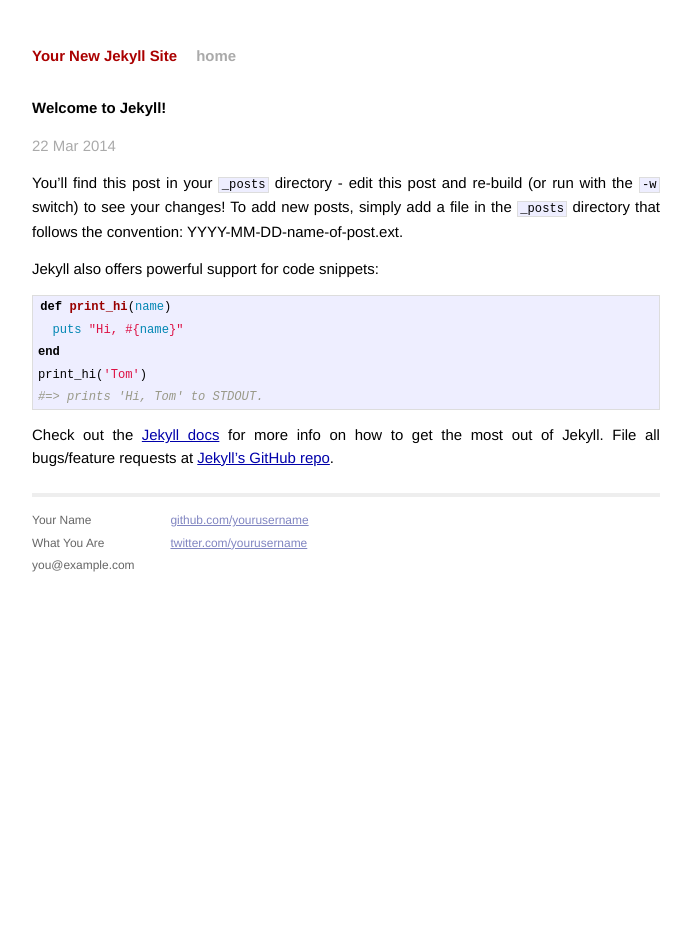
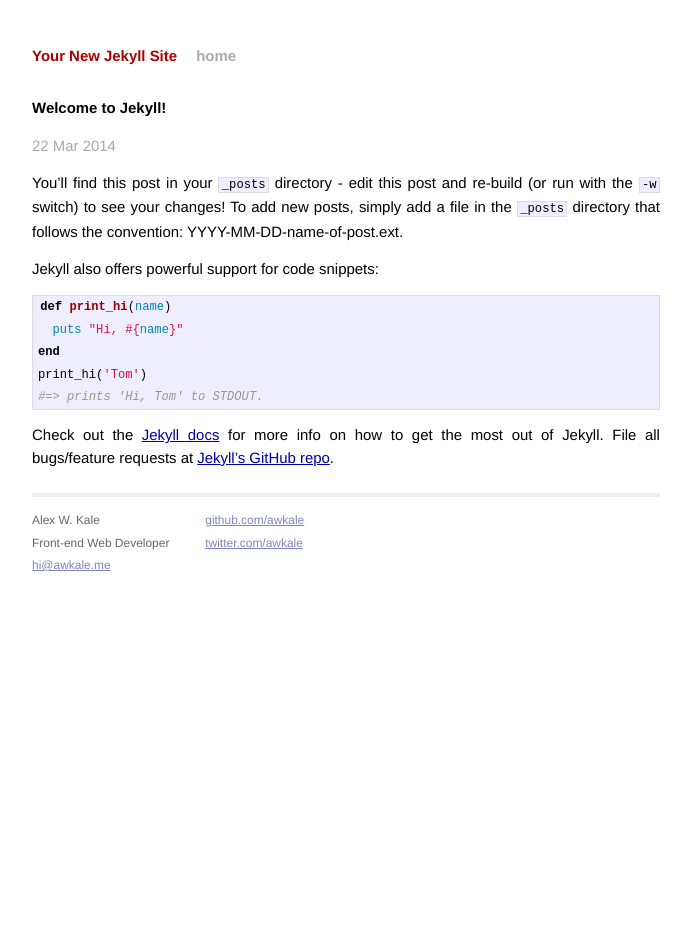
Before and after one commit to awkale/awkale.github.io, a Jekyll site: the page built from _posts/2014-03-22-welcome-to-jekyll.markdown, in a window 1280 px wide. Shown: the whole page, without its empty margins (294-985 px from the left). Built offline with Jekyll 4.4.1, drawn with Linux system fonts in a browser that asks for light colours; Markdown is read by kramdown in place of the engine named in the settings.

Commit message:
restructured default to have includes

```diff
--- /dev/null
+++ b/_includes/footer.html
@@ -0,0 +1,15 @@
+<div class="footer">
+  <div class="contact">
+    <p>
+      Alex W. Kale<br />
+      Front-end Web Developer<br />
+      <a href="mailto:hi@awkale.me">hi@awkale.me</a>
+    </p>
+  </div>
+  <div class="contact">
+    <p>
+      <a target="_blank" href="https://github.com/awkale">github.com/awkale</a><br />
+      <a target="_blank" href="https://twitter.com/awkale">twitter.com/awkale</a><br />
+    </p>
+  </div>
+</div>
--- /dev/null
+++ b/_includes/head.html
@@ -0,0 +1,13 @@
+<head>
+    <meta charset="utf-8">
+    <meta http-equiv="X-UA-Compatible" content="IE=edge,chrome=1">
+    <title>{{ page.title }}</title>
+    <meta name="viewport" content="width=device-width">
+
+    <!-- syntax highlighting CSS -->
+    <link rel="stylesheet" href="/css/syntax.css">
+
+    <!-- Custom CSS -->
+    <link rel="stylesheet" href="/css/main.css">
+
+</head>
--- /dev/null
+++ b/_includes/header.html
@@ -0,0 +1,4 @@
+<div class="header">
+  <h1 class="title"><a href="/">{{ site.name }}</a></h1>
+  <a class="extra" href="/">home</a>
+</div>
--- a/_layouts/default.html
+++ b/_layouts/default.html
@@ -1,44 +1,13 @@
 <!DOCTYPE html>
 <html>
-    <head>
-        <meta charset="utf-8">
-        <meta http-equiv="X-UA-Compatible" content="IE=edge,chrome=1">
-        <title>{{ page.title }}</title>
-        <meta name="viewport" content="width=device-width">
-
-        <!-- syntax highlighting CSS -->
-        <link rel="stylesheet" href="/css/syntax.css">
-
-        <!-- Custom CSS -->
-        <link rel="stylesheet" href="/css/main.css">
-
-    </head>
+    {% include head.html %}
     <body>
-
         <div class="site">
-          <div class="header">
-            <h1 class="title"><a href="/">{{ site.name }}</a></h1>
-            <a class="extra" href="/">home</a>
-          </div>
+          {% include header.html %}
 
           {{ content }}
 
-          <div class="footer">
-            <div class="contact">
-              <p>
-                Your Name<br />
-                What You Are<br />
-                you@example.com
-              </p>
-            </div>
-            <div class="contact">
-              <p>
-                <a href="https://github.com/yourusername">github.com/yourusername</a><br />
-                <a href="https://twitter.com/yourusername">twitter.com/yourusername</a><br />
-              </p>
-            </div>
-          </div>
+          {% include footer.html %}
         </div>
-
     </body>
 </html>
```
Also changed, not shown: params.json (deleted, +0 -1 lines), README.md.
